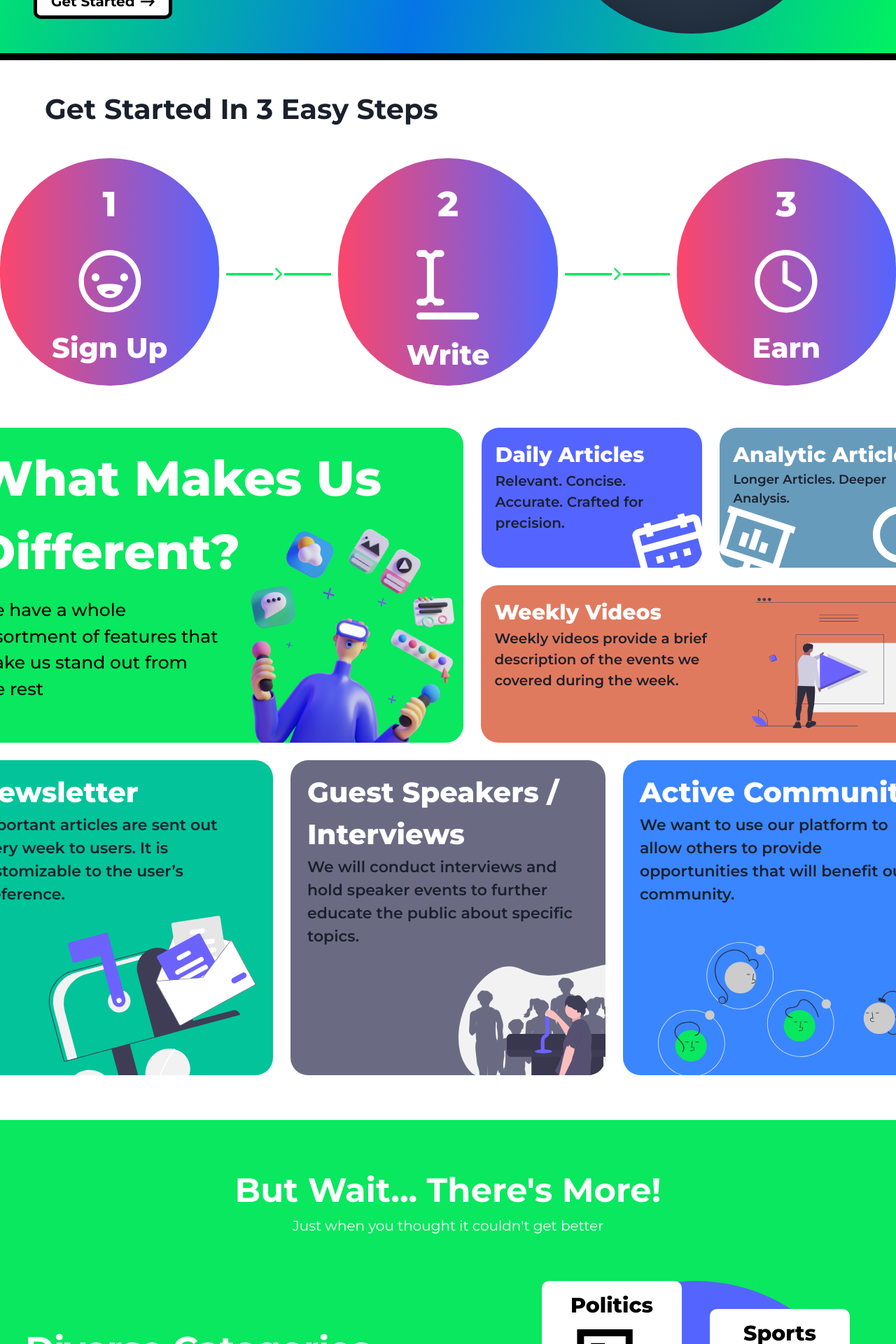
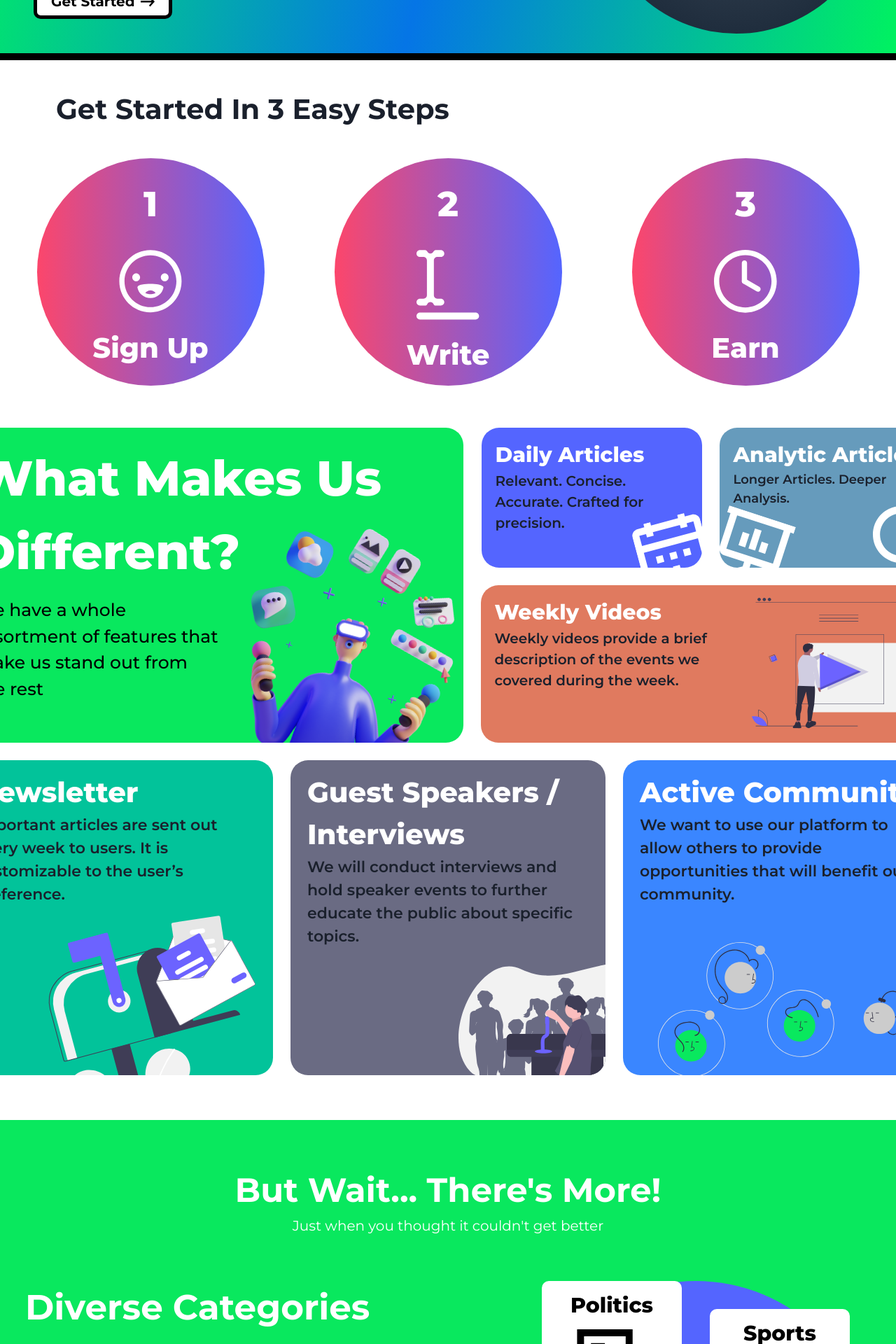
Before and after one commit to aditya1rawat/onpointsite2.0, a Next.js app: page / in a window 1280 px wide. Shown: the part 460-2380 px from the top of the page at 70% size. Built offline with nearby package versions, Linux system fonts and the light colour scheme.

Commit message:
gonna get the other svg later

```diff
--- a/components/Landing/Features/CategoriesWriters/Categories.js
+++ b/components/Landing/Features/CategoriesWriters/Categories.js
@@ -31,11 +31,17 @@ export default function Categories() {
 					direction={{
 						sm: 'column',
 						md: 'column',
-						lg: 'column',
+						lg: 'row',
 						xl: 'row',
 						base: 'column'
 					}}
-					spacing='52'
+					spacing={{
+						sm: 'column',
+						md: 'column',
+						lg: '32',
+						xl: '52',
+						base: 'column'
+					}}
 					justifyContent='center'
 					mx='auto'
 				>
@@ -43,7 +49,7 @@ export default function Categories() {
 						width={{
 							sm: '300px',
 							md: '450px',
-							lg: '500px',
+							lg: '400px',
 							xl: '500px',
 							base: '300px'
 						}}
@@ -56,10 +62,22 @@ export default function Categories() {
 						}}
 					>
 						<chakra.h1
-							fontSize='50px'
+							fontSize={{
+								sm: 'center',
+								md: 'unset',
+								lg: '40px',
+								xl: '50px',
+								base: 'center'
+							}}
 							fontWeight='700'
 							mb='10'
-							mt='60px'
+							// mt={{
+							// 	sm: 'center',
+							// 	md: 'unset',
+							// 	lg: '0',
+							// 	xl: '60px',
+							// 	base: 'center'
+							// }}
 						>
 							Diverse Categories
 						</chakra.h1>
@@ -91,7 +109,7 @@ export default function Categories() {
 								templateColumns={{
 									sm: 'repeat(2, 1fr)',
 									md: 'repeat(2, 1fr)',
-									lg: 'repeat(3, 1fr)',
+									lg: 'repeat(4, 1fr)',
 									xl: 'repeat(4, 1fr)',
 									base: 'repeat(2, 0.35fr)'
 								}}
@@ -108,14 +126,14 @@ export default function Categories() {
 						width={{
 							sm: '300px',
 							md: '450px',
-							lg: '500px',
+							lg: '375px',
 							xl: '500px',
 							base: '300px'
 						}}
 						height={{
 							sm: '300px',
 							md: '450px',
-							lg: '500px',
+							lg: '375px',
 							xl: '500px',
 							base: '300px'
 						}}
--- a/components/Landing/Features/Features.js
+++ b/components/Landing/Features/Features.js
@@ -102,16 +102,7 @@ export default function Features() {
 						<Image src={WowMan} width='400px' height='400px' />
 					</Box>
 				</Box>
-				<VStack
-					// direction={{
-					// 	sm: 'column',
-					// 	md: 'column',
-					// 	lg: 'row',
-					// 	xl: 'column',
-					// 	base: 'column'
-					// }}
-					spacing='25px'
-				>
+				<VStack spacing='25px'>
 					<Stack
 						direction={{
 							sm: 'column',
--- a/components/Landing/GetStarted.js
+++ b/components/Landing/GetStarted.js
@@ -1,11 +1,4 @@
-import {
-	Box,
-	chakra,
-	useColorModeValue,
-	Flex,
-	SimpleGrid,
-	Stack
-} from '@chakra-ui/react';
+import { Box, chakra, useColorModeValue, Flex, Stack } from '@chakra-ui/react';
 
 export default function GetStarted() {
 	return (
@@ -24,7 +17,7 @@ export default function GetStarted() {
 							sm: 'unset',
 							md: 'unset',
 							lg: '16',
-							xl: '16',
+							xl: '20',
 							base: 'unset'
 						}}
 					>
@@ -32,26 +25,25 @@ export default function GetStarted() {
 					</chakra.h1>
 				</Flex>
 			</Box>
-			<Box
-				pos='relative'
-				width='100%'
-				display='block'
-				justifyContent='center'
-				mx='auto'
-			>
+			<Box pos='relative' width='100%' display='block'>
 				<Stack
 					direction={{
 						sm: 'column',
 						md: 'column',
-						lg: 'column',
+						lg: 'row',
 						xl: 'row',
 						base: 'column'
 					}}
 					// width='100%'
 					justifyContent='center'
 					mx='auto'
-					// columns={{ sm: '1', md: '1', lg: '2', xl: '3', base: '1' }}
-					spacing='10px'
+					spacing={{
+						sm: '50px',
+						md: '75px',
+						lg: '75px',
+						xl: '100px',
+						base: '50px'
+					}}
 					my='5'
 				>
 					<GetStartedThing
@@ -59,13 +51,13 @@ export default function GetStarted() {
 						icon={<SmileIcon />}
 						step={'Sign Up'}
 					/>
-					<Thingy />
+
 					<GetStartedThing
 						number={2}
 						icon={<EditIcon />}
 						step={'Write'}
 					/>
-					<Thingy />
+
 					<GetStartedThing
 						number={3}
 						icon={<ClockIcon />}
@@ -116,21 +108,19 @@ const Thingy = () => {
 export const GetStartedThing = ({ number, icon, step }) => {
 	return (
 		<Box
-			mx='auto'
-			justifyContent='center'
 			borderRadius='500px'
 			bgGradient='linear(to-r, #FC466B,#5465FF)'
 			width={{
 				sm: '300px',
-				md: '350px',
-				lg: '350px',
+				md: '300px',
+				lg: '275px',
 				xl: '325px',
 				base: '300px'
 			}}
 			height={{
 				sm: '300px',
-				md: '350px',
-				lg: '350px',
+				md: '300px',
+				lg: '275px',
 				xl: '325px',
 				base: '300px'
 			}}
--- a/components/Landing/Hero.js
+++ b/components/Landing/Hero.js
@@ -78,7 +78,7 @@ export default function Hero() {
 				</Box>
 				<Box
 					pt={['6', '20']}
-					pr={['-1', '16']}
+					// pr={['-1', '16']}
 					display={{
 						sm: 'none',
 						md: 'none',
@@ -117,6 +117,7 @@ const GetStartedArrowIcon = () => {
 export const OnPointLogo = () => {
 	return (
 		<svg
+			style={{ margin: 'auto', justifyContent: 'center' }}
 			width='400'
 			height='400'
 			viewBox='0 0 400 400'
```
Also changed, not shown: public/Image.svg (added).
